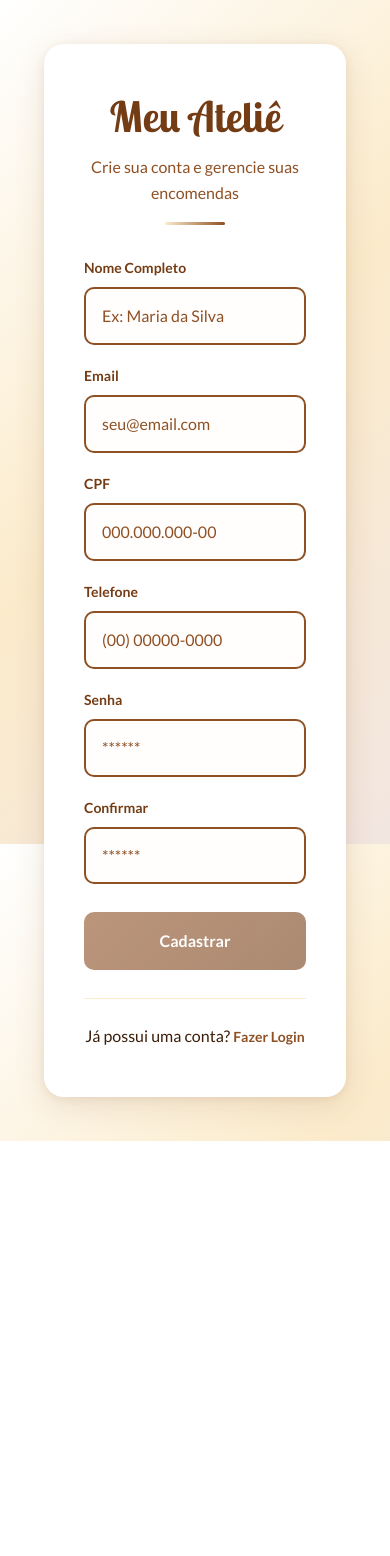
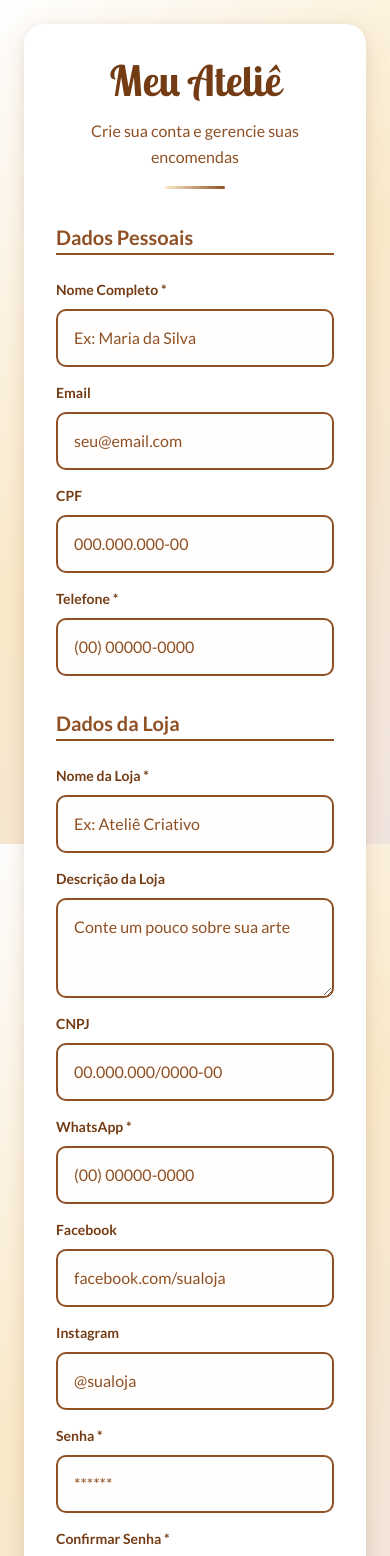
Before and after one commit to ClaraJoaquim/meu-atelie-front, an Angular app: page /cadastro in a window 390 px wide. Shown: the top 1556 px of the page. Before the commit the page ends 1141 px from the top, so only its background shows below. Built offline with nearby package versions, Linux system fonts and the light colour scheme.

Commit message:
refactor: corrigir informacoes de cadastro de loja

```diff
--- a/src/app/features/cadastro/cadastro.component.css
+++ b/src/app/features/cadastro/cadastro.component.css
@@ -14,6 +14,14 @@
   margin-bottom: 16px;
 }
 
+.subtitle-section {
+  font-size: 20px;
+  border-bottom: 2px solid var(--secondary);
+  font-weight: bold;
+  color: var(--secondary);
+  margin: 16px 0 24px 0;
+}
+
 .logo-section .divider {
   width: 60px;
   height: 3px;
@@ -22,13 +30,17 @@
   border-radius: 2px;
 }
 
-.form-group {
-  margin-bottom: 20px;
+.form-row {
+  display: flex;
+  gap: 20px;
+  width: 100%;
 }
 
-.form-row {
+.form-group {
+  flex: 1;
   display: flex;
-  gap: 16px;
+  flex-direction: column;
+  margin-bottom: 15px;
 }
 
 .form-row .form-group {
@@ -64,6 +76,13 @@
   align-items: center;
 }
 
+.card-global {
+  width: 100%;
+  max-width: 700px;
+  margin: 0 auto;
+  padding: 2rem;
+}
+
 .btn-ir-login {
   background-color: #721c24;
   color: white;
@@ -79,6 +98,19 @@
   background-color: #a71d2a;
 }
 
+textarea.input-global {
+  width: 100%;
+  min-height: 100px;
+  resize: vertical;
+}
+
+@media (max-width: 600px) {
+  .form-row {
+    flex-direction: column;
+    gap: 0;
+  }
+}
+
 @media (max-width: 520px) {
   .form-row {
     flex-direction: column;
--- a/src/app/features/cadastro/cadastro.component.html
+++ b/src/app/features/cadastro/cadastro.component.html
@@ -10,8 +10,10 @@
 
   <form [formGroup]="cadastroForm" (ngSubmit)="cadastrar()">
 
+    <p class="subtitle-section">Dados Pessoais</p>
+
     <div class="form-group">
-      <label for="nome" class="label-global">Nome Completo</label>
+      <label for="nome" class="label-global">Nome Completo *</label>
       <input type="text" id="nome" class="input-global" placeholder="Ex: Maria da Silva" formControlName="nome">
 
       <div *ngIf="nome?.invalid && nome?.touched" class="erro">
@@ -35,16 +37,13 @@
         <input type="text" id="cpf" class="input-global" placeholder="000.000.000-00" formControlName="cpf"
           maxlength="14" (input)="formatarCPF($event)">
 
-        <div *ngIf="cpf?.hasError('required') && cpf?.touched" class="erro">
-          CPF obrigatório
-        </div>
         <div *ngIf="cpf?.hasError('cpfInvalido') && cpf?.touched" class="erro">
           CPF inválido
         </div>
       </div>
 
       <div class="form-group">
-        <label for="telefone" class="label-global">Telefone</label>
+        <label for="telefone" class="label-global">Telefone *</label>
         <input type="text" id="telefone" class="input-global" placeholder="(00) 00000-0000" formControlName="telefone"
           maxlength="15" (input)="formatarTelefone($event)">
 
@@ -54,14 +53,56 @@
       </div>
     </div>
 
+    <div class="divider"></div>
+<p class="subtitle-section">Dados da Loja</p>
+
+<div class="form-group">
+  <label for="nomeLoja" class="label-global">Nome da Loja *</label>
+  <input type="text" id="nomeLoja" class="input-global" formControlName="nomeLoja" placeholder="Ex: Ateliê Criativo">
+</div>
+
+<div class="form-group">
+  <label for="descricaoLoja" class="label-global">Descrição da Loja</label>
+  <textarea id="descricaoLoja" class="input-global" formControlName="descricaoLoja" placeholder="Conte um pouco sobre sua arte"></textarea>
+</div>
+
+<div class="form-row">
+  <div class="form-group">
+    <label for="cnpj" class="label-global">CNPJ</label>
+    <input type="text" id="cnpj" class="input-global" formControlName="cnpj"
+       placeholder="00.000.000/0000-00" maxlength="18" (input)="formatarCNPJ($event)">
+  </div>
+  <div class="form-group">
+    <label for="whatsapp" class="label-global">WhatsApp *</label>
+    <input type="text" id="whatsapp" class="input-global" formControlName="whatsapp"
+       placeholder="(00) 00000-0000" maxlength="15" (input)="formatarWhatsApp($event)">
+  </div>
+</div>
+
+<div class="form-row">
+  <div class="form-group">
+    <label for="facebook" class="label-global">Facebook</label>
+    <input type="text" id="facebook" class="input-global" formControlName="facebook" placeholder="facebook.com/sualoja">
+  </div>
+  <div class="form-group">
+    <label for="instagram" class="label-global">Instagram</label>
+    <input type="text" id="instagram" class="input-global" formControlName="instagram" placeholder="@sualoja">
+  </div>
+</div>
+
     <div class="form-row">
       <div class="form-group">
-        <label for="senha-cad" class="label-global">Senha</label>
+        <label for="senha-cad" class="label-global">Senha *</label>
         <input type="password" id="senha-cad" class="input-global" placeholder="******" formControlName="senha">
+
+        <div *ngIf="senha?.invalid && senha?.touched" class="erro" style="color: red; font-size: 12px; margin-top: 5px;">
+          <div *ngIf="senha?.hasError('required')">A senha é obrigatória</div>
+          <div *ngIf="senha?.hasError('minlength')">A senha deve ter no mínimo 6 caracteres</div>
+        </div>
       </div>
 
       <div class="form-group">
-        <label for="confirma-senha" class="label-global">Confirmar</label>
+        <label for="confirma-senha" class="label-global">Confirmar Senha *</label>
         <input type="password" id="confirma-senha" class="input-global" placeholder="******"
           formControlName="confirmarSenha">
       </div>
--- a/src/app/features/cadastro/cadastro.component.ts
+++ b/src/app/features/cadastro/cadastro.component.ts
@@ -27,12 +27,19 @@ export class CadastroComponent {
 
   ngOnInit() {
   this.cadastroForm = this.formBuilder.group({
-      nome: ['', [Validators.required, Validators.minLength(3)]],
-      email: ['', [Validators.required, Validators.email]],
-      telefone: ['', [Validators.required]],
-      cpf: ['', [Validators.required, validarCpfBackend]],
+    nome: ['', Validators.required],
+    email: ['', [Validators.email]],
+    cpf: ['', [validarCpfBackend]],
+    telefone: ['', Validators.required],
     senha: ['', [Validators.required, Validators.minLength(6)]],
-      confirmarSenha: ['', [Validators.required]]
+    confirmarSenha: ['', Validators.required],
+
+    nomeLoja: ['', Validators.required],
+    descricaoLoja: [''],
+    cnpj: [''],
+    whatsapp: ['', Validators.required],
+    facebook: [''],
+    instagram: ['']
   }, {
     validators: this.validarSenha
   });
@@ -49,15 +56,24 @@ export class CadastroComponent {
     const cpfFormatado = this.cadastroForm.get('cpf')?.value || '';
     const cpfLimpo = cpfFormatado.replace(/\D/g, '');
 
+    const cnpjLimpo = this.cadastroForm.get('cnpj')?.value.replace(/\D/g, '');
+    const whatsLimpo = this.cadastroForm.get('whatsapp')?.value.replace(/\D/g, '');
+
     const telefoneFormatado = this.cadastroForm.get('telefone')?.value || '';
     const telefoneLimpo = telefoneFormatado.replace(/\D/g, '');
 
-    const novoUsuario: Usuario = {
+    const novoUsuario: any = {
       nome: this.cadastroForm.get('nome')?.value,
       email: this.cadastroForm.get('email')?.value,
       senha: this.cadastroForm.get('senha')?.value,
       cpf: cpfLimpo,
-      telefone: telefoneLimpo
+      telefone: telefoneLimpo,
+      nomeLoja: this.cadastroForm.get('nomeLoja')?.value,
+      descricaoLoja: this.cadastroForm.get('descricaoLoja')?.value,
+      cnpj: cnpjLimpo,
+      whatsapp: whatsLimpo,
+      facebook: this.cadastroForm.get('facebook')?.value,
+      instagram: this.cadastroForm.get('instagram')?.value
     };
 
     this.usuarioService.criarUsuario(novoUsuario).subscribe({
@@ -147,6 +163,35 @@ export class CadastroComponent {
     this.cadastroForm.get('cpf')?.setValue(valor, { emitEvent: false });
   }
 
+  formatarWhatsApp(event: any) {
+    let valor = event.target.value.replace(/\D/g, '');
+
+    if (valor.length > 11) valor = valor.slice(0, 11);
+    if (valor.length > 2) {
+      valor = valor.replace(/^(\d{2})(\d)/g, '($1) $2');
+    }
+    if (valor.length > 7) {
+      valor = valor.replace(/(\d{5})(\d{4})$/, '$1-$2');
+    }
+
+    event.target.value = valor;
+    this.cadastroForm.get('whatsapp')?.setValue(valor, { emitEvent: false });
+  }
+
+  formatarCNPJ(event: any) {
+    let valor = event.target.value.replace(/\D/g, '');
+
+    if (valor.length > 14) valor = valor.slice(0, 14);
+
+    valor = valor.replace(/^(\d{2})(\d)/, '$1.$2');
+    valor = valor.replace(/^(\d{2})\.(\d{3})(\d)/, '$1.$2.$3');
+    valor = valor.replace(/\.(\d{3})(\d)/, '.$1/$2');
+    valor = valor.replace(/(\d{4})(\d)/, '$1-$2');
+
+    event.target.value = valor;
+    this.cadastroForm.get('cnpj')?.setValue(valor, { emitEvent: false });
+  }
+
   // Getters
   get nome() { return this.cadastroForm.get('nome'); }
   get email() { return this.cadastroForm.get('email'); }
@@ -156,7 +201,6 @@ export class CadastroComponent {
   get confirmarSenha() { return this.cadastroForm.get('confirmarSenha'); }
 }
 
-// Função auxiliar para validar CPF
 function validarCpfBackend(control: AbstractControl): ValidationErrors | null {
   if (!control.value) return null;
 
```
Lines whose indentation alone changed are shown as unchanged.
